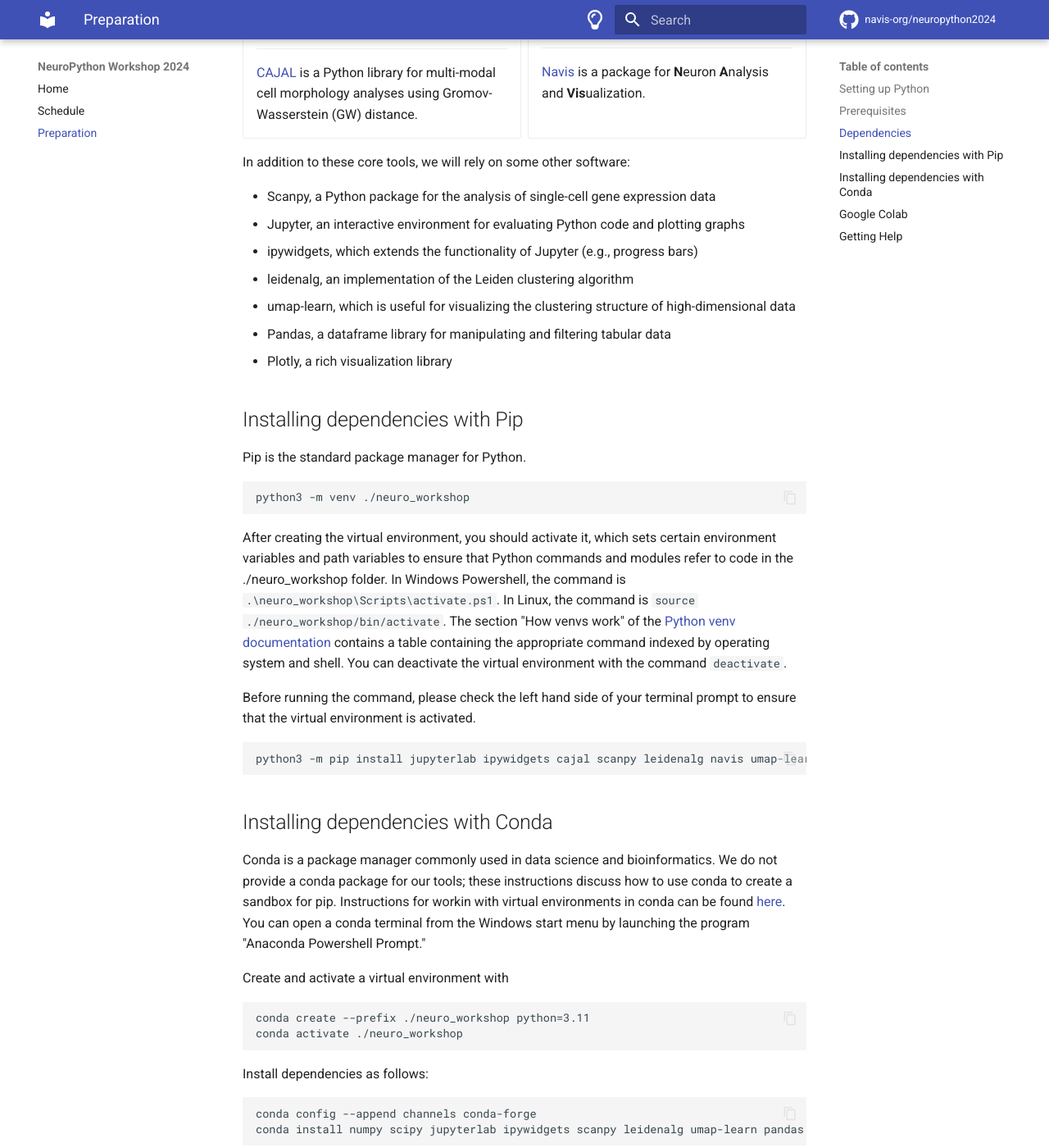
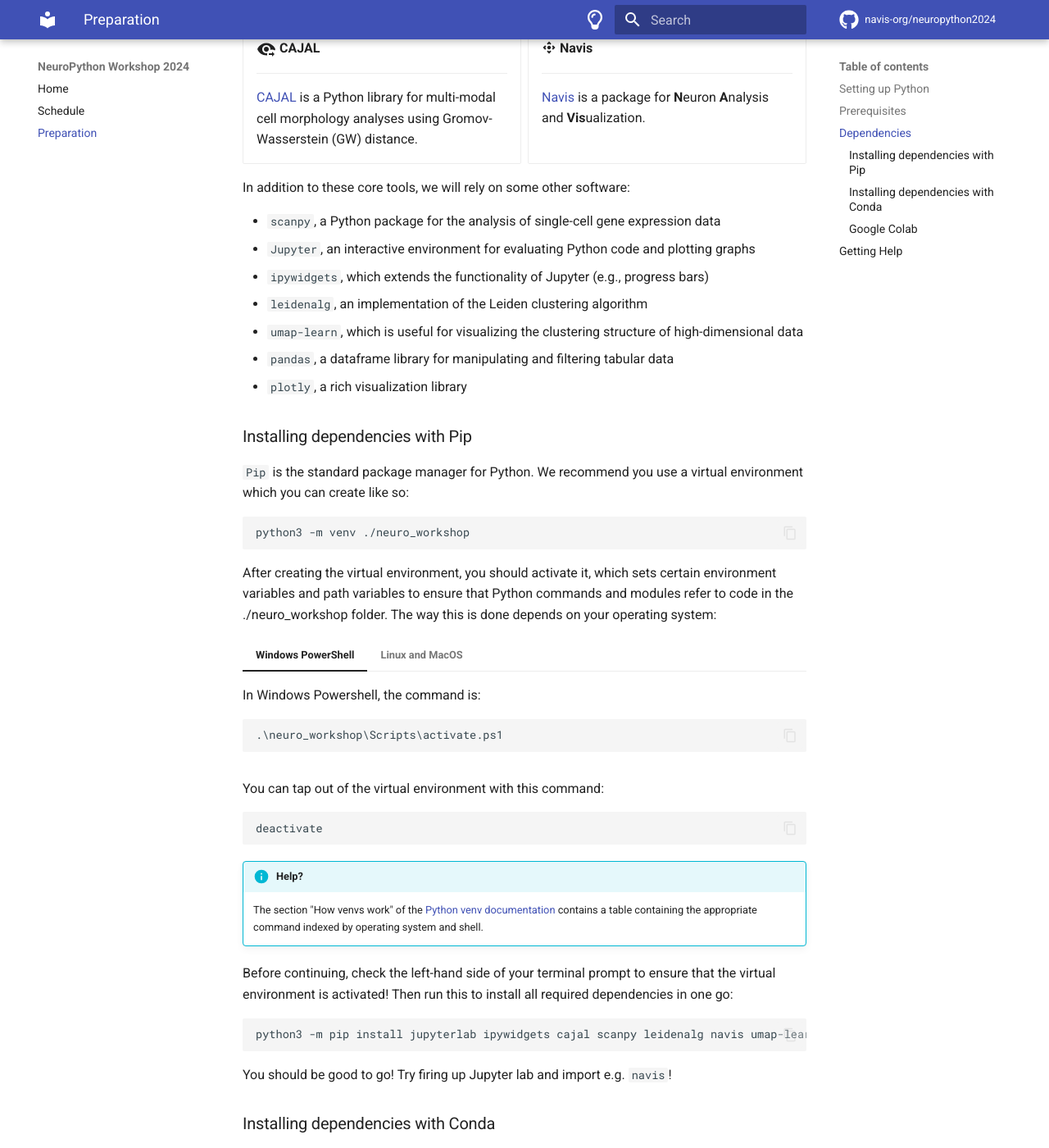
Before and after one commit to navis-org/neuropython2024, an MkDocs documentation site: the page built from docs/preparing.md, in a window 1280 px wide and 1400 px high, scrolled down 1469 px. Shown: the whole window at 82% size. Built offline with MkDocs 1.6.1 and Material for MkDocs 9.7.7, drawn with Linux system fonts in a browser that asks for light colours; emoji names are drawn with the system emoji font; plug-ins that fetch from the network failed and are left out; comment, search, counter and statistics services are not loaded; some of the changed text lies outside the part shown.

````diff
--- a/docs/preparing.md
+++ b/docs/preparing.md
@@ -14,17 +14,21 @@ Most of the workshop will be using [Jupyter](https://jupyter.org/) for interacti
 ## Prerequisites
 Windows, MacOS, and Linux should all work. You can also run Python in a Jupyter notebook in the cloud, using Google Colab.
 
-The tutorials are compatible with Python version >= 3.9. You should have a current version of pip (>= 23) and setuptools (>= 68)
+The tutorials are compatible with Python version >= 3.9. You should have a current version of `pip` (>= 23) and `setuptools` (>= 68).
 
 We will use the command `python3` to invoke Python on Linux, but on Windows the appropriate command may be `python`. You should find out what the appropriate command is for Python on your system.
 
-Both pip and setuptools can be updated using pip itself with `python3 -m pip install --upgrade pip setuptools`.
+Both `pip` and `setuptools` can be updated using pip itself with
 
-In the tutorials, we use some software which is available from PyPI but is not available as a conda package. If you prefer to use conda, you will have to install some things in a conda environment
-using a conda-managed version of pip.
+```shell
+python3 -m pip install --upgrade pip setuptools
+```
+
+In the tutorials, we use some software which is available from PyPI but not as a `conda` package. If you prefer to use `conda`, you will have to install some things in a `conda` environment
+using a `conda`-managed version of `pip`.
 
 In order to avoid dependency conflicts with other Python packages on your device,
-including packages managed by the system package manager rather than pip or conda, you should create a virtual environment to install
+including packages managed by the system package manager rather than `pip` or `conda`, you should create a virtual environment to install
 all Python packages that will be used in the workshop. Start by navigating to the directory in which you plan to work, and follow the instructions appropriate for your package manager.
 
 Alternatively, if you plan to use Google Colab for everything, you can skip to that section.
@@ -71,60 +75,107 @@ The workshop will focus on four main packages.
 
 In addition to these core tools, we will rely on some other software:
 
-- Scanpy, a Python package for the analysis of single-cell gene expression data
-- Jupyter, an interactive environment for evaluating Python code and plotting graphs
-- ipywidgets, which extends the functionality of Jupyter (e.g., progress bars)
-- leidenalg, an implementation of the Leiden clustering algorithm
-- umap-learn, which is useful for visualizing the clustering structure of high-dimensional data
-- Pandas, a dataframe library for manipulating and filtering tabular data
-- Plotly, a rich visualization library
+- `scanpy`, a Python package for the analysis of single-cell gene expression data
+- `Jupyter`, an interactive environment for evaluating Python code and plotting graphs
+- `ipywidgets`, which extends the functionality of Jupyter (e.g., progress bars)
+- `leidenalg`, an implementation of the Leiden clustering algorithm
+- `umap-learn`, which is useful for visualizing the clustering structure of high-dimensional data
+- `pandas`, a dataframe library for manipulating and filtering tabular data
+- `plotly`, a rich visualization library
 
-## Installing dependencies with Pip
-Pip is the standard package manager for Python.
+### Installing dependencies with Pip
+`Pip` is the standard package manager for Python. We recommend you use a virtual environment which you can create like so:
 
-```
+```shell
 python3 -m venv ./neuro_workshop
 ```
 
 After creating the virtual environment, you should activate it, which sets certain environment variables and path variables to
-ensure that Python commands and modules refer to code in the ./neuro_workshop folder. In Windows Powershell, the command is `.\neuro_workshop\Scripts\activate.ps1`.
-In Linux, the command is `source ./neuro_workshop/bin/activate`. The section "How venvs work" of the [Python venv documentation](https://docs.python.org/3/library/venv.html)
-contains a table containing the appropriate command indexed by operating system and shell. You can deactivate the virtual environment with the command `deactivate`.
+ensure that Python commands and modules refer to code in the ./neuro_workshop folder. The way this is done depends on your operating system:
 
-Before running the command, please check the left hand side of your terminal prompt to ensure that the virtual environment is activated.
+=== "Windows PowerShell"
+
+    In Windows Powershell, the command is:
+
+    ```
+    .\neuro_workshop\Scripts\activate.ps1
+    ```
+
+=== "Linux and MacOS"
+
+    For Linux and MacOS, the command is
+
+    ```shell
+    source ./neuro_workshop/bin/activate
+    ```
+
+You can tap out of the virtual environment with this command:
+
+```shell
+deactivate
 ```
+
+!!! info "Help?"
+    The section "How venvs work" of the [Python venv documentation](https://docs.python.org/3/library/venv.html)
+    contains a table containing the appropriate command indexed by operating system and shell.
+
+
+Before continuing, check the left-hand side of your terminal prompt to ensure that the virtual environment is activated!
+Then run this to install all required dependencies in one go:
+
+```shell
 python3 -m pip install jupyterlab ipywidgets cajal scanpy leidenalg navis umap-learn pandas plotly pynapple nemos matplotlib requests
 ```
-## Installing dependencies with Conda
-Conda is a package manager commonly used in data science and bioinformatics. We do not provide a conda package for our tools; these instructions discuss how to use conda to create a sandbox for pip.
-Instructions for workin with virtual environments in conda can be found [here](https://docs.conda.io/projects/conda/en/latest/user-guide/tasks/manage-environments.html).
-You can open a conda terminal from the Windows start menu by launching the program "Anaconda Powershell Prompt."
 
-Create and activate a virtual environment with
-```
+You should be good to go! Try firing up Jupyter lab and import e.g. `navis`!
+
+### Installing dependencies with Conda
+`Conda` is a package manager commonly used in data science and bioinformatics. We do not provide a `conda` package for our tools; these instructions discuss how to use `conda` to create a sandbox for `pip`.
+Instructions for working with virtual environments in `conda` can be found [here](https://docs.conda.io/projects/conda/en/latest/user-guide/tasks/manage-environments.html).
+You can open a `conda` terminal from the Windows start menu by launching the program "Anaconda Powershell Prompt."
+
+Create and activate a virtual environment with:
+
+```shell
 conda create --prefix ./neuro_workshop python=3.11
 conda activate ./neuro_workshop
 ```
 
 Install dependencies as follows:
-```
+
+```shell
 conda config --append channels conda-forge
 conda install numpy scipy jupyterlab ipywidgets scanpy leidenalg umap-learn pandas plotly
 ```
 
-Now run
-```
-pip install cajal navis pynnapple nemos
-```
-and pip should install the relevant dependencies into the ./neuro_workshop directory you have just created.
+Now run this:
 
-## Google Colab
-Google Colab is a cloud computing service which can execute Jupyter notebooks stored in Google Drive. To use Google Colab for this tutorial, go to https://colab.research.google.com/ and click "File > New Notebook in Drive"
-
-Install Python dependencies using Jupyter's pip magic command:
-```
-%pip install cajal scanpy leidenalg navis umap-learn pandas plotly pynapple nemos matplotlib requests
+```shell
+pip install cajal navis[all] pynapple nemos
 ```
 
+and `pip` should install the relevant dependencies into the ./neuro_workshop directory you have just created. Try firing up Jupyter lab and import e.g. `cajal`!
+
+### Google Colab
+Google Colab is a cloud computing service which can execute Jupyter notebooks stored in Google Drive. To use Google Colab for this tutorial, go to <https://colab.research.google.com/> and click `File` > `New Notebook in Drive`
+
+Install the Python dependencies using `!` to run a shell command from a Jupyter cell:
+
+```shell
+!pip install cajal scanpy leidenalg navis umap-learn pandas plotly pynapple nemos matplotlib requests
+```
+
+!!! Important
+
+    When starting a Google Colab runtime, some libraries such as `matplotlib` will have already been loaded in the background. To make
+    sure that any updates installed via our call to `!pip install` actually take effect, you should click `Runtime` -> "Restart Session"
+    to restart the Python kernel.
+
 ## Getting Help
-The workshop organizers can be contacted for installation help in the [Slack group](https://join.slack.com/t/pythontoolsfo-ehx1178/shared_invite/zt-2qjzd1c44-NZ~9kt0~kh47X6t80tK8Mg) for the workshop.
+The workshop organizers can be contacted for installation help in the [Slack group](https://join.slack.com/t/pythontoolsfo-ehx1178/shared_invite/zt-2qjzd1c44-NZ~9kt0~kh47X6t80tK8Mg) for the workshop or using the [Discussions](https://github.com/navis-org/neuropython2024/discussions) in this website's Github repository.
+
+
+!!! Question "What about data?!"
+
+    We're still putting the finishing touches on the exercises we want to run with you!
+    Once that dust has settled, we will share the data artefacts you'll need to follow along during the course.
````
